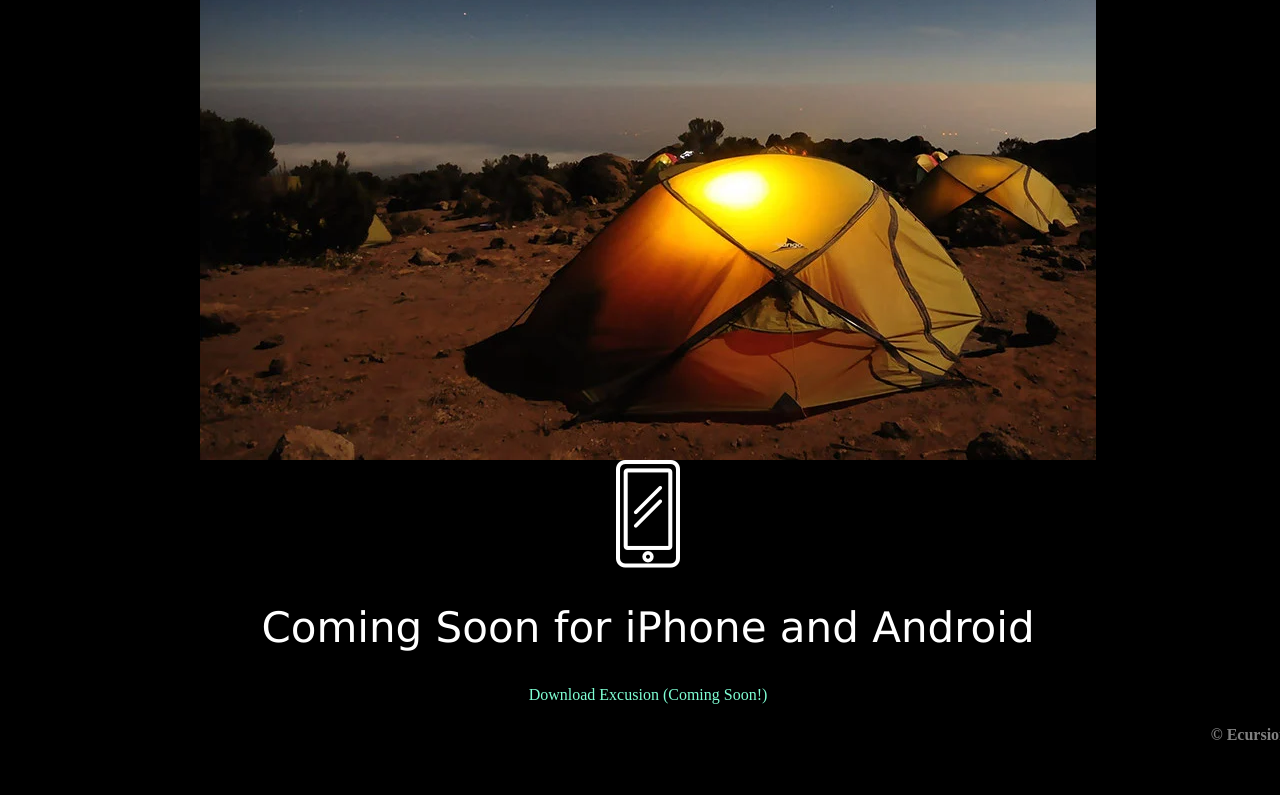
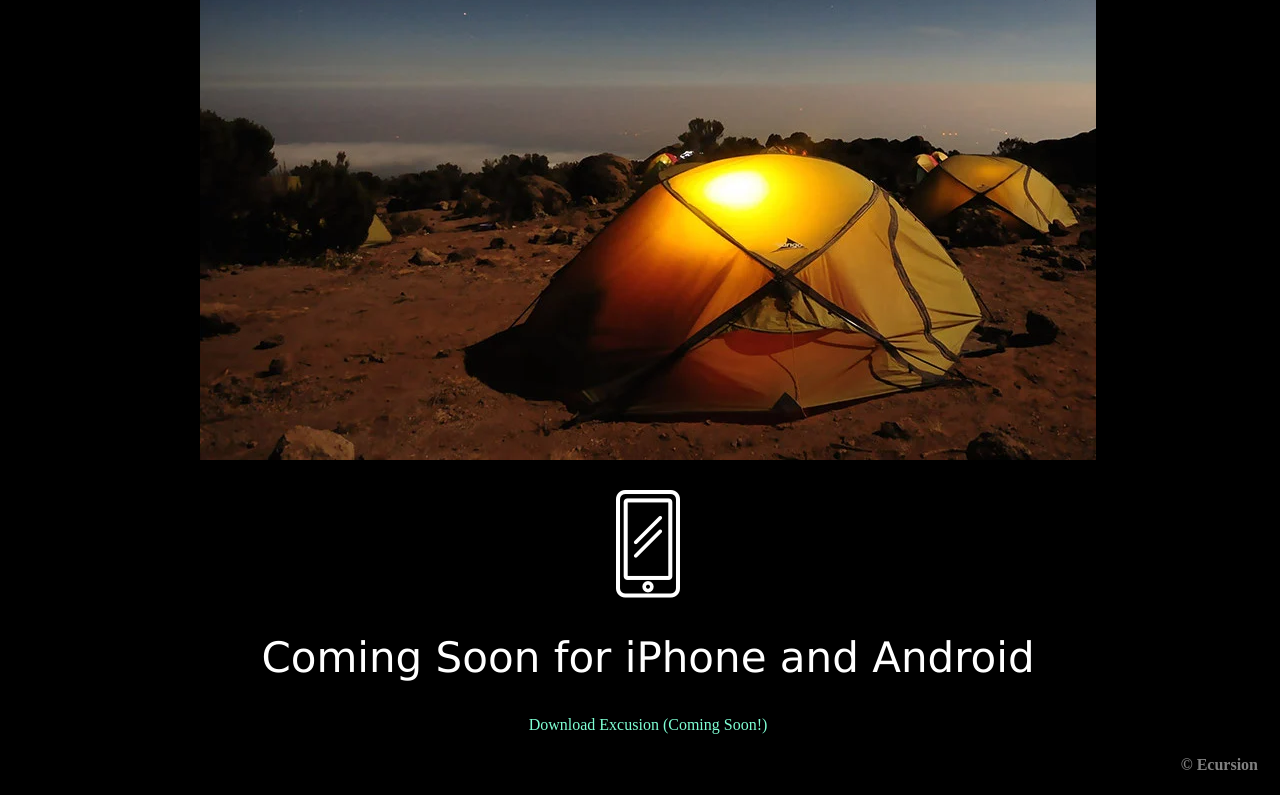
Before and after one commit to blearned92/excursion, a plain HTML site: page index.html in a window 1280 px wide. Shown: the part 524-1319 px from the top of the page. Before the commit the page ends 1289 px from the top, so only its background shows below. Drawn offline with Linux system fonts and the light colour scheme.

Commit message:
Added finishing touches to styling

```diff
--- a/style.css
+++ b/style.css
@@ -9,7 +9,8 @@ header {
 }
 footer {
     text-align: center;
- }
+}
+
 h1 {
     font-family: verdana;
     font-weight: normal;
@@ -35,6 +36,7 @@ h3 {
 h4 {
     text-align: right;
     color: gray;
+    padding-right: 30px;
 }
 a {
     color: aquamarine;
@@ -44,17 +46,18 @@ a {
 .phoneVideo {
     display: block;
     margin-left: auto;
-    margin-right: auto
+    margin-right: auto;
 }
 
 .campImage {
     display: block;
     margin-left: auto;
-    margin-right: auto
+    margin-right: auto;
+    padding-bottom: 30px;
 }
 
 .phoneImage {
     display: block;
     margin-left: auto;
-    margin-right: auto
+    margin-right: auto;
 }
```
